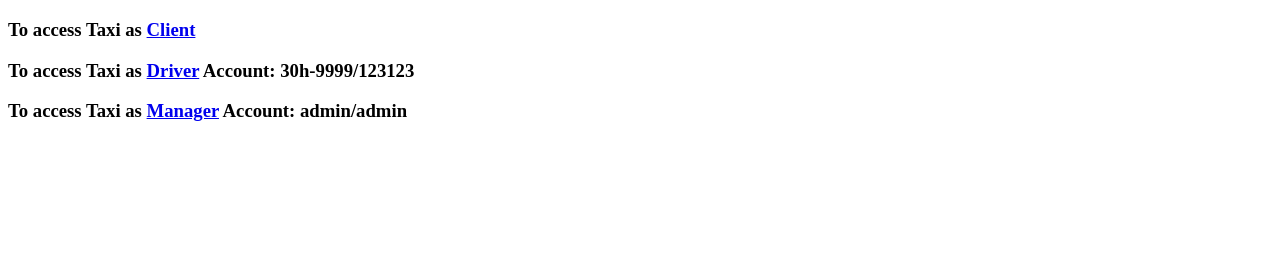
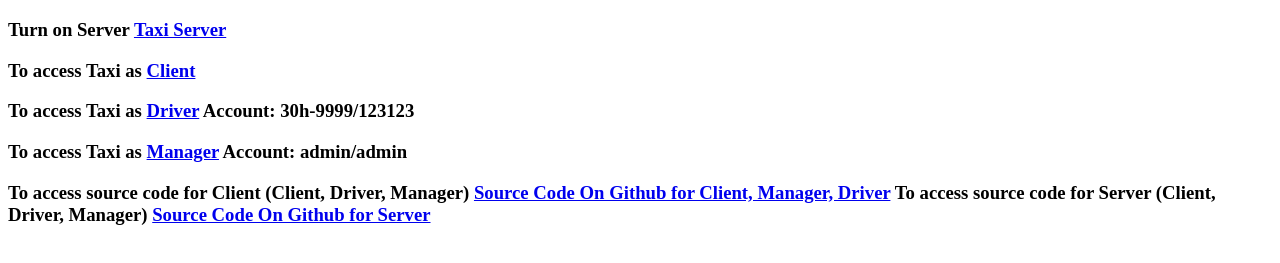
Before and after one commit to jerrykid/Taxi-Client, a plain HTML site: page Index.html in a window 1280 px wide. Shown: the part 61-324 px from the top of the page. Drawn offline with Linux system fonts and the light colour scheme.

Commit message:
Add information for Source Code and Server Services

```diff
--- a/Index.html
+++ b/Index.html
@@ -10,6 +10,10 @@
             Welcome to taxi App
         </h1>
         <h3>
+            Turn on Server <a href="http://jerrykid.azurewebsites.net/" target="_blank">Taxi Server</a>
+        </h3>
+
+        <h3>
             To access Taxi as <a href="/Client" target="_blank">Client</a>
         </h3>
 
@@ -20,6 +24,11 @@
         <h3>
             To access Taxi as <a href="/Manager" target="_blank">Manager</a> Account: admin/admin
         </h3>
+
+        <h3>
+            To access source code for Client (Client, Driver, Manager) <a href="https://github.com/jerrykid/Taxi-Client" target="_blank">Source Code On Github for Client, Manager, Driver</a>
+            To access source code for Server (Client, Driver, Manager) <a href="https://github.com/jerrykid/Taxi-Server" target="_blank">Source Code On Github for Server</a>
+        </h3>
     </div>
 </body>
 </html>
```
